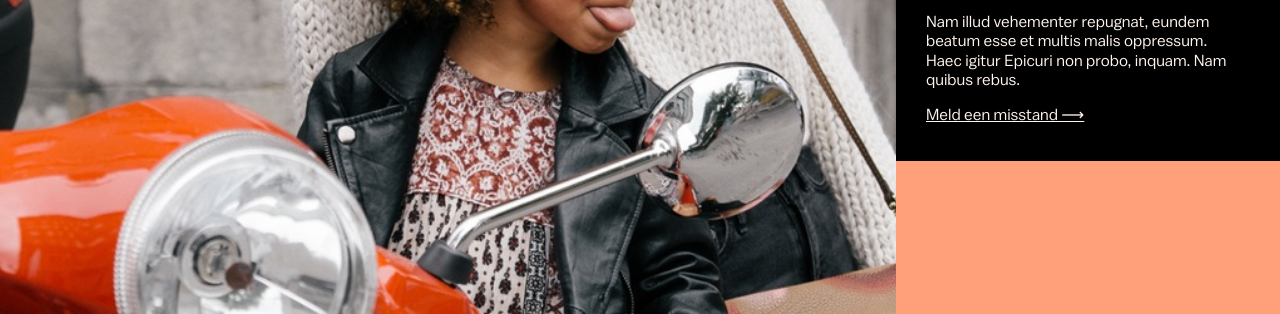
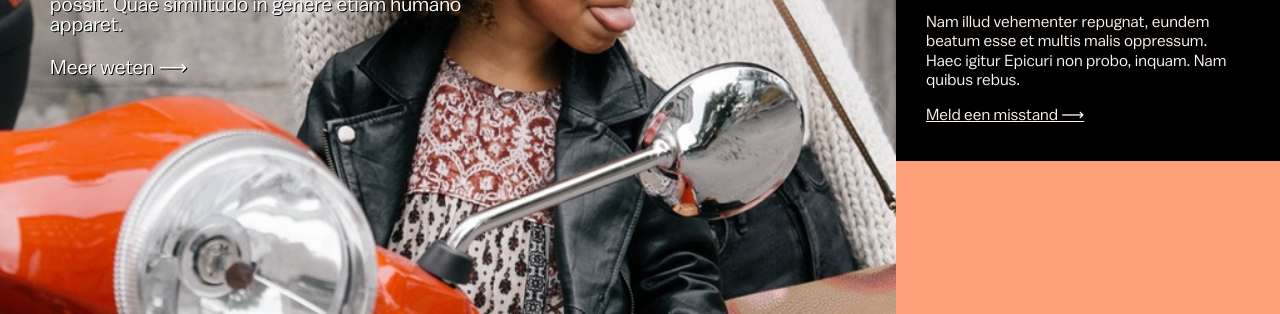
Before and after one commit to IrenaVee/hop_mentorproject, a plain HTML site: page index.html in a window 1280 px wide. Shown: the part 486-800 px from the top of the page. Drawn offline with nearby package versions, Linux system fonts and the light colour scheme.

Commit message:
added descriptive comments to index.html added font Balto  to overview.css

```diff
--- a/css/overview.css
+++ b/css/overview.css
@@ -1,4 +1,49 @@
-body, html{
+@font-face {
+  font-family: 'BaltoBook';
+  src: url('../fonts/balto/baltoweb-book.eot');
+  src: url('../fonts/balto/baltoweb-book.eot?#iefix') format('embedded-opentype'),
+       url('../fonts/balto/baltoweb-book.woff') format('woff');
+  font-weight: normal;
+  font-style: normal;
+}
+
+@font-face {
+  font-family: 'BaltoBookItalic';
+  src: url('../fonts/balto/baltoweb-bookitalic.eot');
+  src: url('../fonts/balto/baltoweb-bookitalic.eot?#iefix') format('embedded-opentype'),
+       url('../fonts/balto/baltoweb-bookitalic.woff') format('woff');
+  font-weight: normal;
+  font-style: normal;
+}
+
+@font-face {
+  font-family: 'BaltoBookMedium';
+  src: url('../fonts/balto/baltoweb-medium.eot');
+  src: url('../fonts/balto/baltoweb-medium.eot?#iefix') format('embedded-opentype'),
+       url('../fonts/balto/baltoweb-medium.woff') format('woff');
+  font-weight: normal;
+  font-style: normal;
+}
+
+@font-face {
+  font-family: 'BaltoBookBold';
+  src: url('../fonts/balto/baltoweb-bold.eot');
+  src: url('../fonts/balto/baltoweb-bold.eot?#iefix') format('embedded-opentype'),
+       url('../fonts/balto/baltoweb-bold.woff') format('woff');
+  font-weight: normal;
+  font-style: normal;
+}
+
+/* apply a natural box layout model to all elements, but allowing components to change
+(Box Model, http://www.paulirish.com/2012/box-sizing-border-box-ftw/)*/
+html {
+  box-sizing: border-box;
+}
+*, *:before, *:after {
+  box-sizing: inherit;
+}
+
+body, html {
   height: 100%;
 }
 
--- a/index.html
+++ b/index.html
@@ -10,7 +10,8 @@
     <link rel="stylesheet" type="text/css" media="all" href="css/homepage.css" />
     <!--Onderstaande toegevoegd om RWD goed te laten werken.
       Gekozen voor content "width=device-width" voor de flexibiliteit, past zich aan betreffende device
-      initial-scale=1.0 zorgt ervoor dat layout op een schaal van 1:1 op wordt gegeven, zonder zoom. Zo krijg je de layout die je voor ogen hebt-->
+      initial-scale=1.0 zorgt ervoor dat layout op een schaal van 1:1 op wordt gegeven, zonder zoom. Zo krijg je de layout die je voor ogen hebt
+      Bron: http://webdesign.tutsplus.com/articles/quick-tip-dont-forget-the-viewport-meta-tag--webdesign-5972-->
     <meta name="viewport" content="width=device-width, initial-scale=1.0">
   </head>
 
@@ -21,24 +22,26 @@
 
       <main class="main">
 
+        <!--LOGO-->
         <a href="index.html">
           <div class="logo">
              <p>UNITY</p>
           </div>
         </a>
-
-        <div class="welkomsttekst">
+        <!--MAIN CONTENT-->
+        <div class="welcome_text">
           <hr class="hr_main">
           <h1 class="title_main">Magni aestimabat UNITY <br>propter voluptatem</h1>
           <p class="text_main">Ut optime, secundum naturam affectum esse possit.
           Quae similitudo in genere etiam humano apparet.</p>
           <p><a href="about.html">Meer weten ⟶ </a></p>
         </div>
-      </main>
+    </main>
 
+    <!--SIDEBAR-->
       <aside class="sidebar">
-        <!-- <div class="search"><img src="images/search2.svg" alt="ZOEK"/></div> -->
 
+        <!--SEARCH-->
         <div class="search">
          <form class="searchbox">
         <!--input zoekveld-->
@@ -50,6 +53,7 @@
          </form>
         </div>
 
+        <!--MENU-->
         <div class="menu">MENU<span class="toggle-button">
           <div class="menu-bar menu-bar-top"></div>
           <div class="menu-bar menu-bar-middle"></div>
@@ -102,4 +106,6 @@
 
 
 </body>
+
+
 </html>
```
Also changed, not shown: overview.html (+1 -1 lines).
